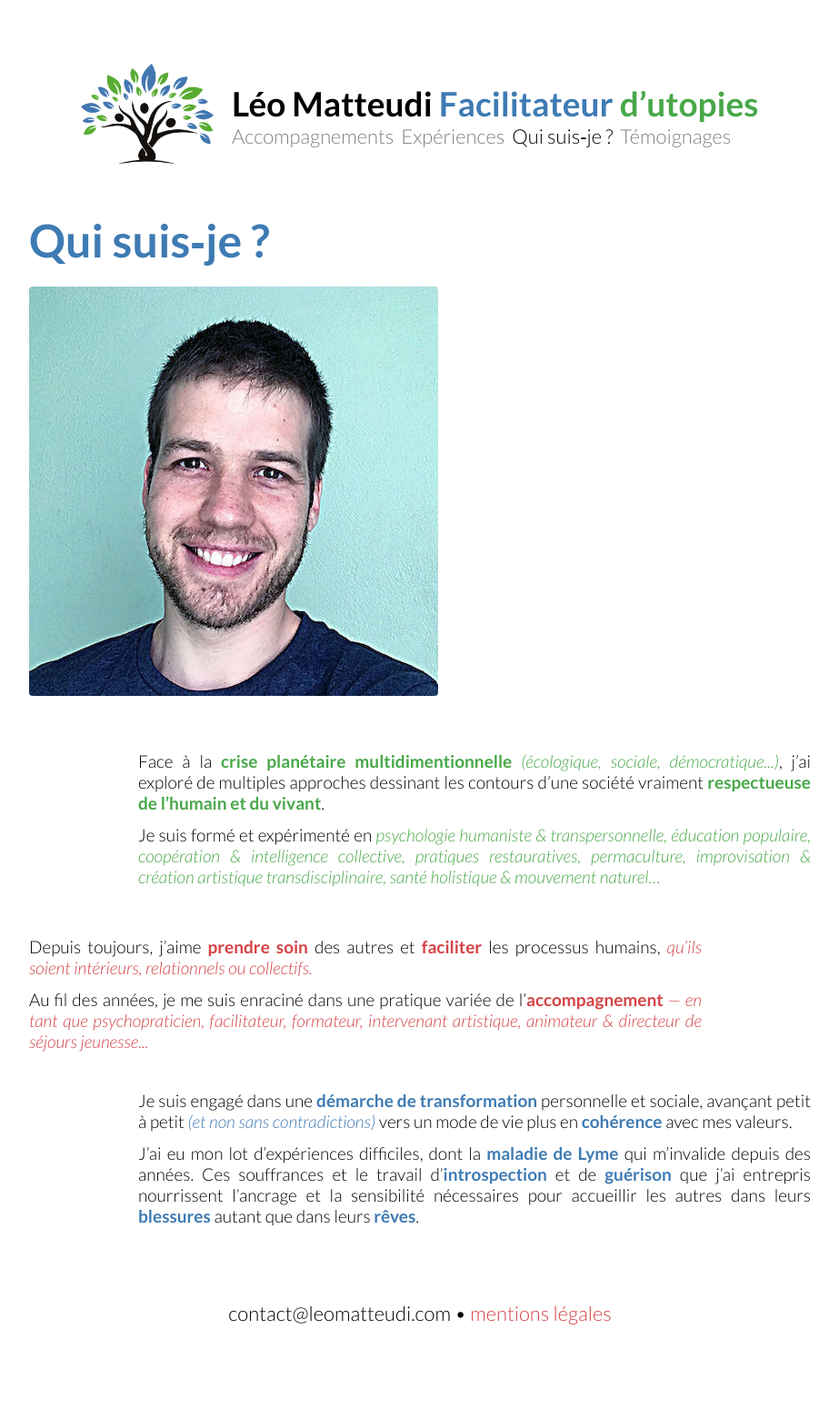
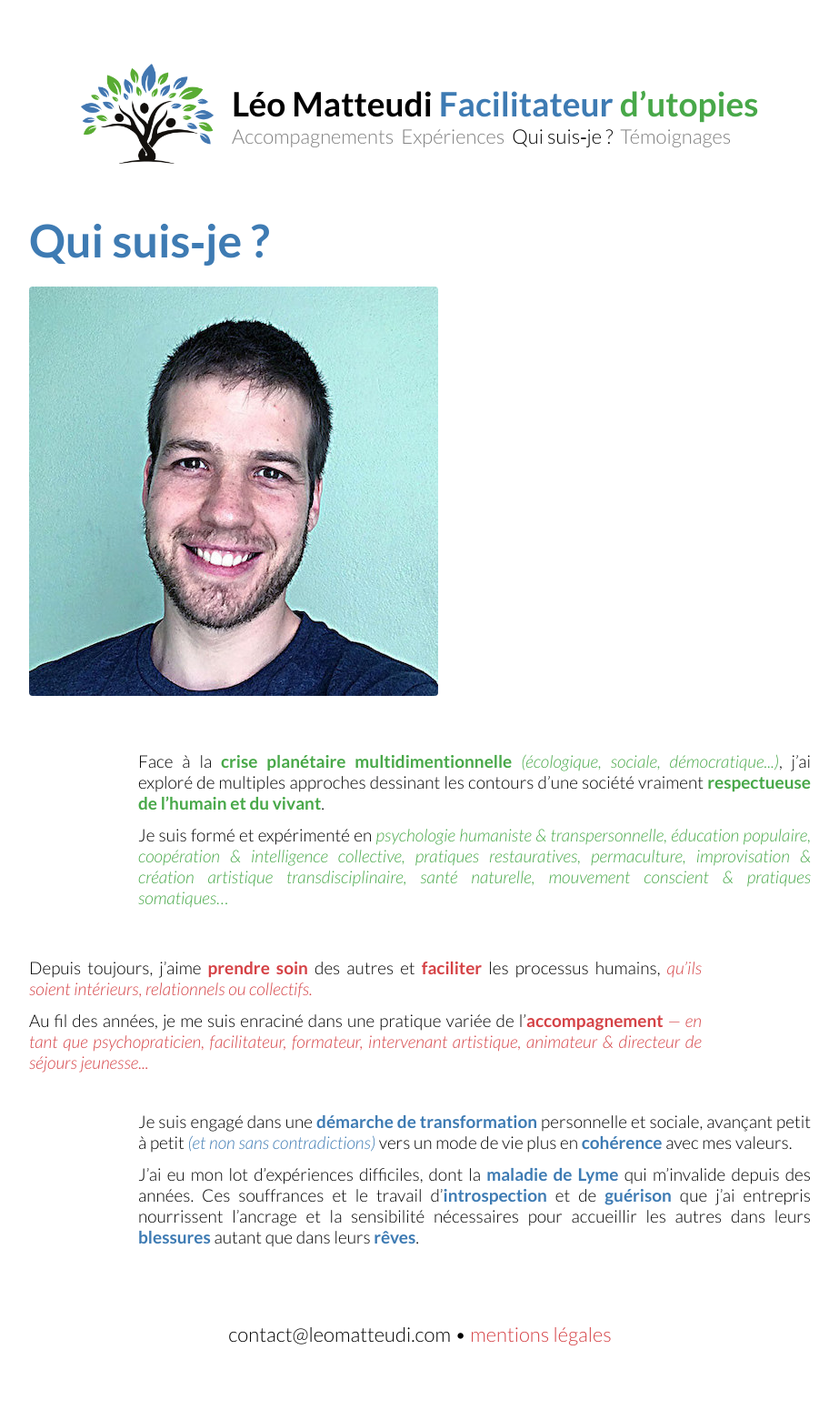
Before and after one commit to leomatteudi/leomatteudi, a Jekyll site: the page built from pages/3-qui-suis-je.html, in a window 1280 px wide. Shown: the whole page at 91% size, without its empty margins (178-1101 px from the left). Built offline with Jekyll 4.4.1, drawn with Linux system fonts in a browser that asks for light colours; before the commit the page ends 1527 px from its top, so only the background shows below that.

Commit message:
Update 3-qui-suis-je.html

```diff
--- a/pages/3-qui-suis-je.html
+++ b/pages/3-qui-suis-je.html
@@ -13,7 +13,7 @@ title: Qui suis&#8209;je ?
 
 <div class="block wotitle green">
 	<p>Face à la <strong>crise planétaire multidimentionnelle</strong> <em>(écologique, sociale, démocratique...)</em>, j’ai exploré de multiples approches dessinant les contours d’une société vraiment <strong>respectueuse de l’humain et du vivant</strong>.</p>
-	<p>Je suis formé et expérimenté en <em>psychologie humaniste &amp;&nbsp;transpersonnelle, éducation populaire, coopération &amp;&nbsp;intelligence collective, pratiques restauratives, permaculture, improvisation & création artistique transdisciplinaire, santé holistique & mouvement naturel&#8230;</em></p>
+	<p>Je suis formé et expérimenté en <em>psychologie humaniste &amp;&nbsp;transpersonnelle, éducation populaire, coopération &amp;&nbsp;intelligence collective, pratiques restauratives, permaculture, improvisation & création artistique transdisciplinaire, santé naturelle, mouvement conscient & pratiques somatiques&#8230;</em></p>
 </div>
 
 <div class="block wotitle red">
```
